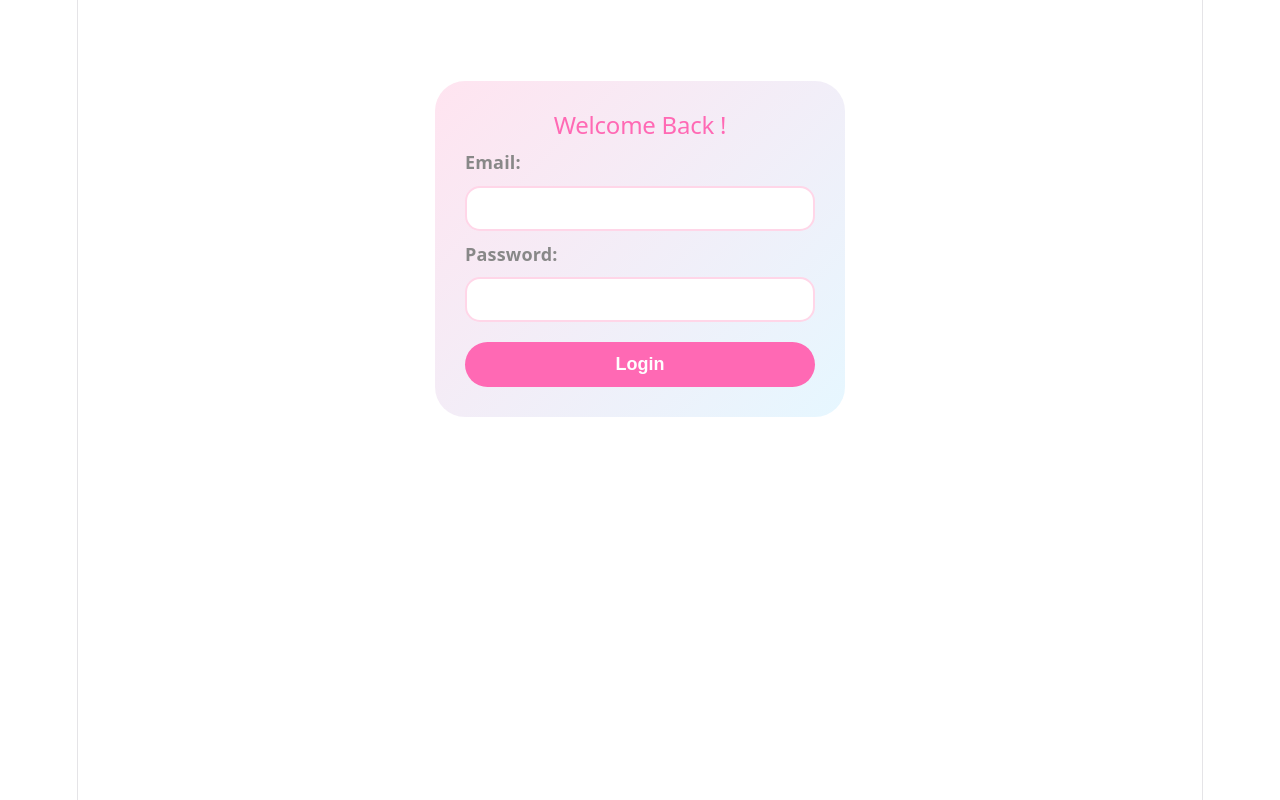
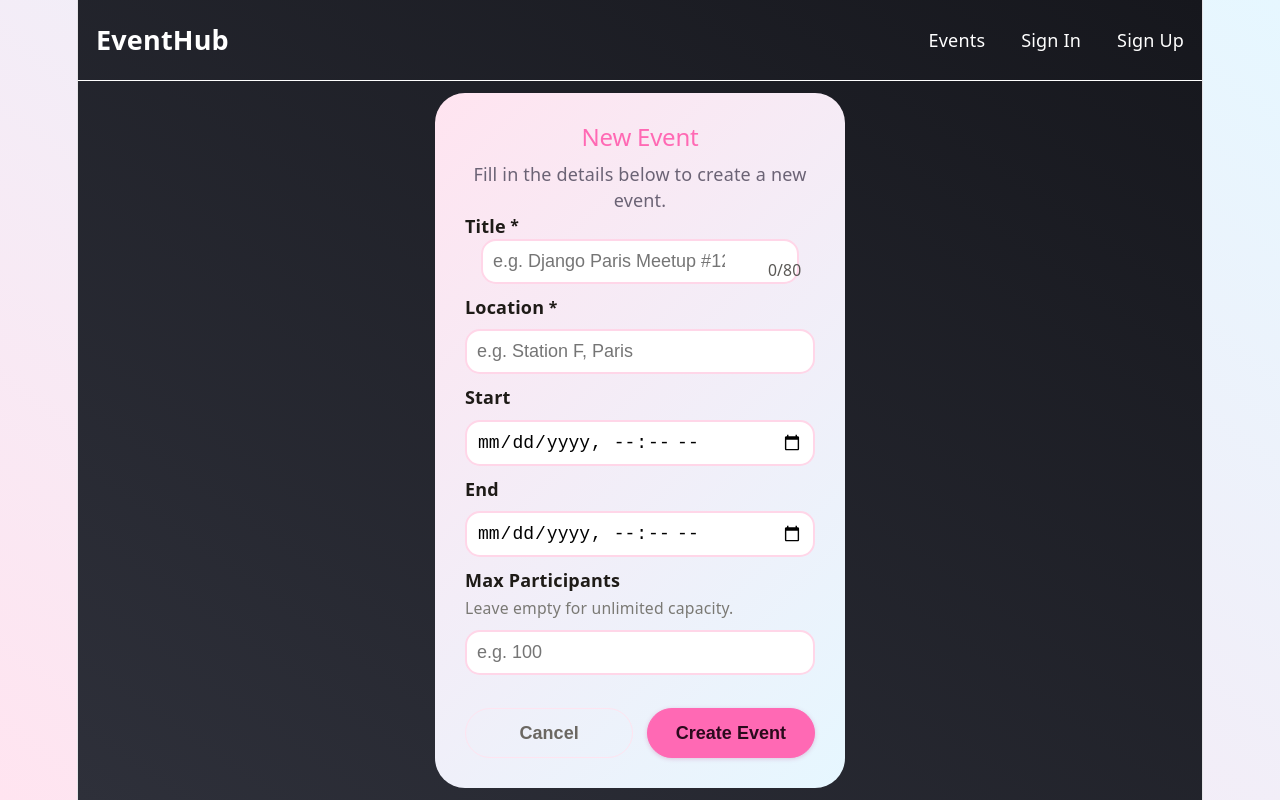
Before and after one commit to Amelkc/PROG_WEB, a React app in the folder frontend/: page / in a window 1280 px wide. Built offline with nearby package versions, Linux system fonts and the light colour scheme; the HTML template or start-up script is replaced by a standard one.

Commit message:
style: div centered + final design V1

```diff
--- a/frontend/components/EventForm.jsx
+++ b/frontend/components/EventForm.jsx
@@ -1,6 +1,5 @@
 function EventForm(){
     return (
-    <div className="event-form">
         <main >
         <section>
         <h2>New Event</h2>
@@ -44,7 +43,6 @@ function EventForm(){
         </form>
         </section>
         </main>
-    </div>
     )
 };
 
--- a/frontend/components/LoginForm.jsx
+++ b/frontend/components/LoginForm.jsx
@@ -1,5 +1,5 @@
 function LoginForm(){
-    return (<div className="login-form">
+    return (
         <main>
         <section>
         <h2>Welcome Back !</h2>
@@ -12,7 +12,7 @@ function LoginForm(){
         </form>
         </section>
         </main>
-    </div>
+
     )
 
 }
--- a/frontend/components/SignupForm.jsx
+++ b/frontend/components/SignupForm.jsx
@@ -1,5 +1,5 @@
 function SignupForm(){
-    return (<div className="signup-form">
+    return (
         <main>
         <section>
         <h2>Create an Account</h2>
@@ -16,7 +16,6 @@ function SignupForm(){
         </form>
         </section>
         </main>
-    </div>
     )
 
 }
--- a/frontend/src/App.css
+++ b/frontend/src/App.css
@@ -30,22 +30,38 @@ button {
     font-weight: 600;
 }
 
+.app-content{
+
+  display: flex;
+  flex-direction: column;
+  flex: 1;
+  min-height: 100svh;
+}
+
 section {
     background: linear-gradient(135deg, #ffe4f0, #e6f7ff);
     padding: 30px;
     width: 350px;
     text-align: center;
+    align-items: center;
     border-radius: 30px;
+    justify-content: center;
+
 }
 
 section h2 {
     color: #ff69b4;
     margin-bottom: 10px;
 }
+
+
 main {
     width: 100%;
+
     display: flex;
     justify-content: center;
+    align-items: center;
+    flex : 1;
 }
 
 /*eventform*/
--- a/frontend/src/App.jsx
+++ b/frontend/src/App.jsx
@@ -13,11 +13,11 @@ function App() {
 
   return (
     <>
-    <div>
+    <div className='app-content'>
       <Header></Header>
       <Routes>
         {/*TO-DO change "/" logged->dashboard else login*/}
-        <Route path="/" element={<LoginForm/>} />
+        <Route path="/" element={<EventForm/>} />
         <Route path="/login" element={<LoginForm/>} />
         <Route path="/signup" element={<SignupForm/>} />
         <Route path="/events" element={<EventList/>} />
--- a/frontend/src/index.css
+++ b/frontend/src/index.css
@@ -52,6 +52,7 @@
 
 body {
   margin: 0;
+  background : linear-gradient(35deg, #ffe4f0, #e6f7ff);
 }
 
 #root {
@@ -64,6 +65,7 @@ body {
   display: flex;
   flex-direction: column;
   box-sizing: border-box;
+  background: linear-gradient(35deg,#2e303a , #16171d);
 }
 
 h1,
@@ -94,18 +96,3 @@ h2 {
 p {
   margin: 0;
 }
-
-code,
-.counter {
-  font-family: var(--mono);
-  display: inline-flex;
-  border-radius: 4px;
-  color: var(--text-h);
-}
-
-code {
-  font-size: 15px;
-  line-height: 135%;
-  padding: 4px 8px;
-  background: var(--code-bg);
-}
```
